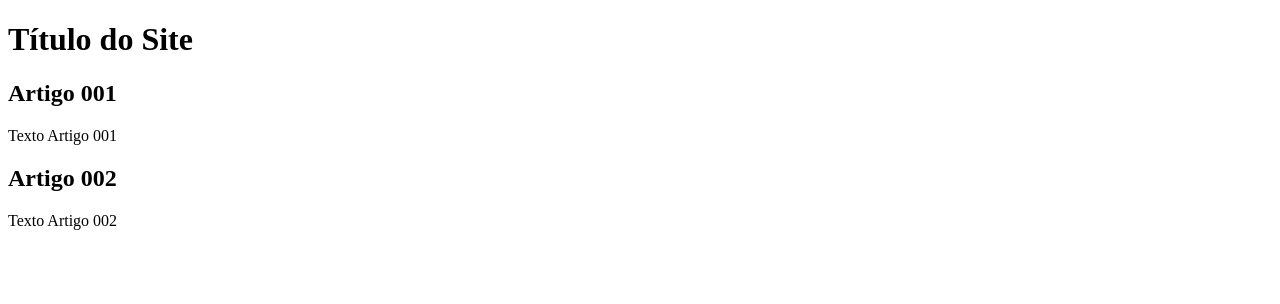
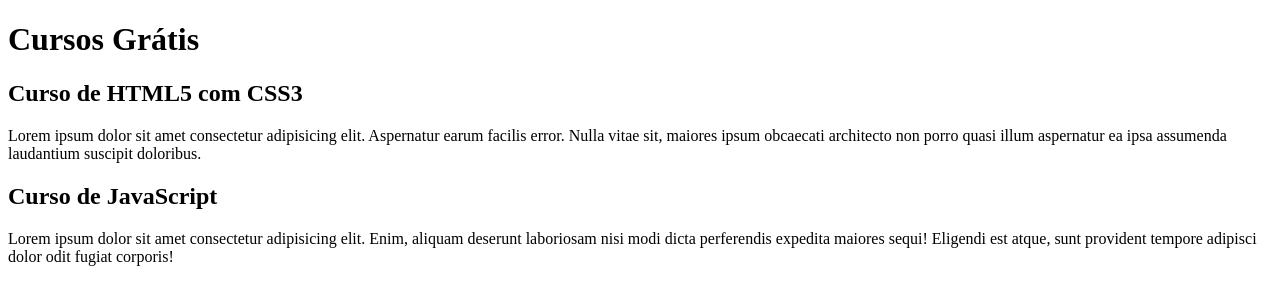
Before and after one commit to laisalamir/projeto-piloto, a plain HTML site: page index.html in a window 1280 px wide. Drawn offline with Linux system fonts and the light colour scheme.

Commit message:
comecei a escrever o conteudo

```diff
--- a/index.html
+++ b/index.html
@@ -8,15 +8,15 @@
 <body>
     <main>
         <header>
-            <h1>Título do Site</h1>
+            <h1>Cursos Grátis</h1>
         </header>
         <article>
-            <h2>Artigo 001</h2>
-            <p>Texto Artigo 001</p>
+            <h2>Curso de HTML5 com CSS3</h2>
+            <p>Lorem ipsum dolor sit amet consectetur adipisicing elit. Aspernatur earum facilis error. Nulla vitae sit, maiores ipsum obcaecati architecto non porro quasi illum aspernatur ea ipsa assumenda laudantium suscipit doloribus.</p>
         </article>
         <article>
-            <h2>Artigo 002</h2>
-            <p>Texto Artigo 002</p>
+            <h2>Curso de JavaScript</h2>
+            <p>Lorem ipsum dolor sit amet consectetur adipisicing elit. Enim, aliquam deserunt laboriosam nisi modi dicta perferendis expedita maiores sequi! Eligendi est atque, sunt provident tempore adipisci dolor odit fugiat corporis!</p>
         </article>
     </main>
 </body>
```
